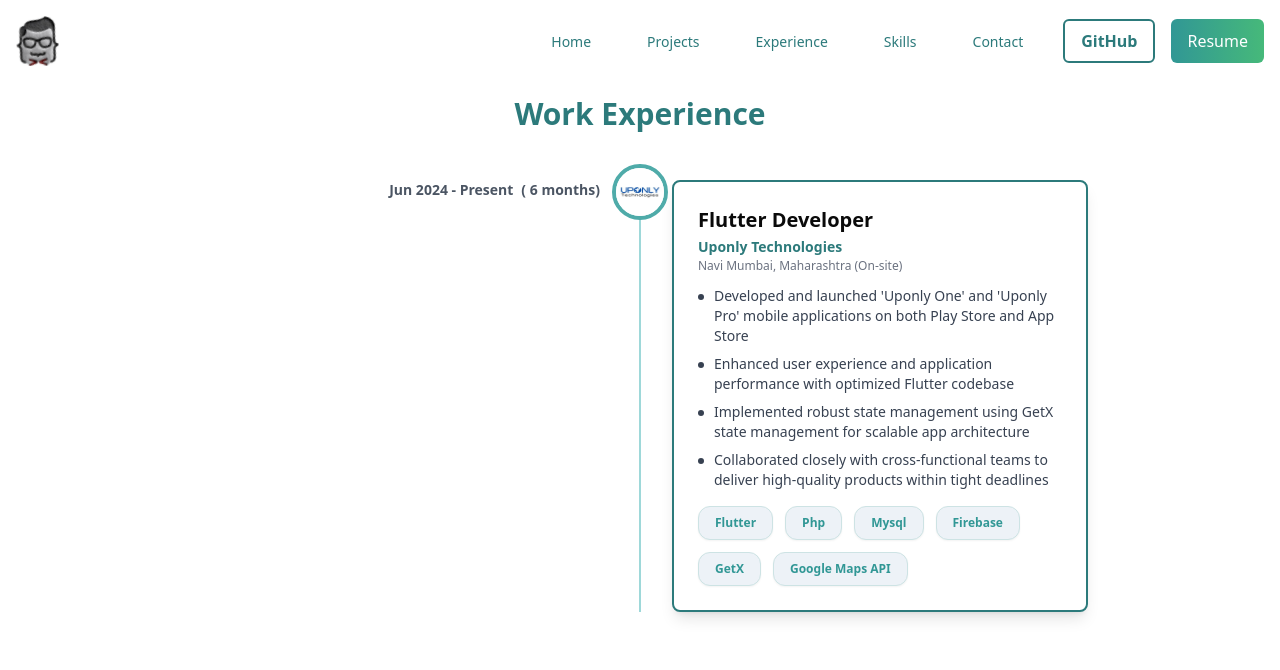
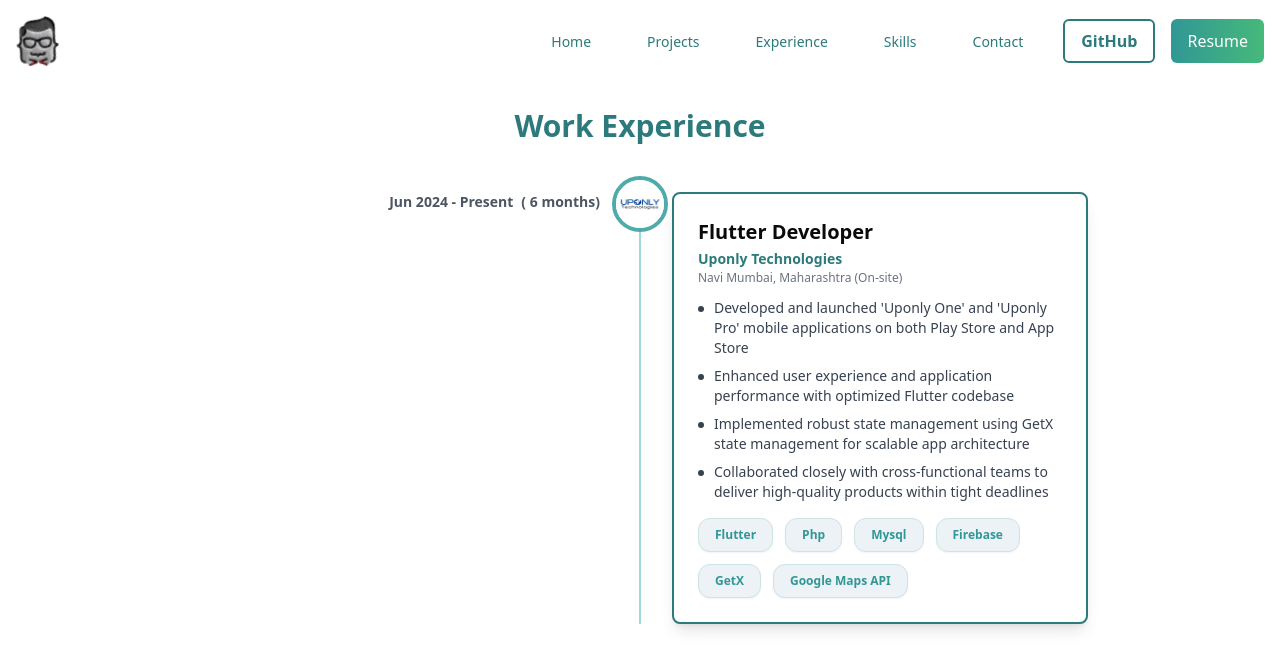
Before and after one commit to sakshiawatedesign/portfolio, a Next.js app: page /experience in a window 1280 px wide. Shown: the top 670 px of the page. Built offline with nearby package versions, Linux system fonts and the light colour scheme.

Commit message:
vercel error fix

```diff
--- a/src/app/experience/page.js
+++ b/src/app/experience/page.js
@@ -57,7 +57,7 @@
 
 
     return (
-        <div className="min-h-screen bg-scaffold mt:3 md:p-6 px-6 md:p-8">
+        <div className="min-h-screen bg-scaffold mt-3 md:p-6 px-6 md:p-8">
             <h1 className="text-3xl font-bold  md:mb-8 mb-4 text-center"
                 style={{ color: themeColors.primaryText }}
             >Work Experience</h1>
```
